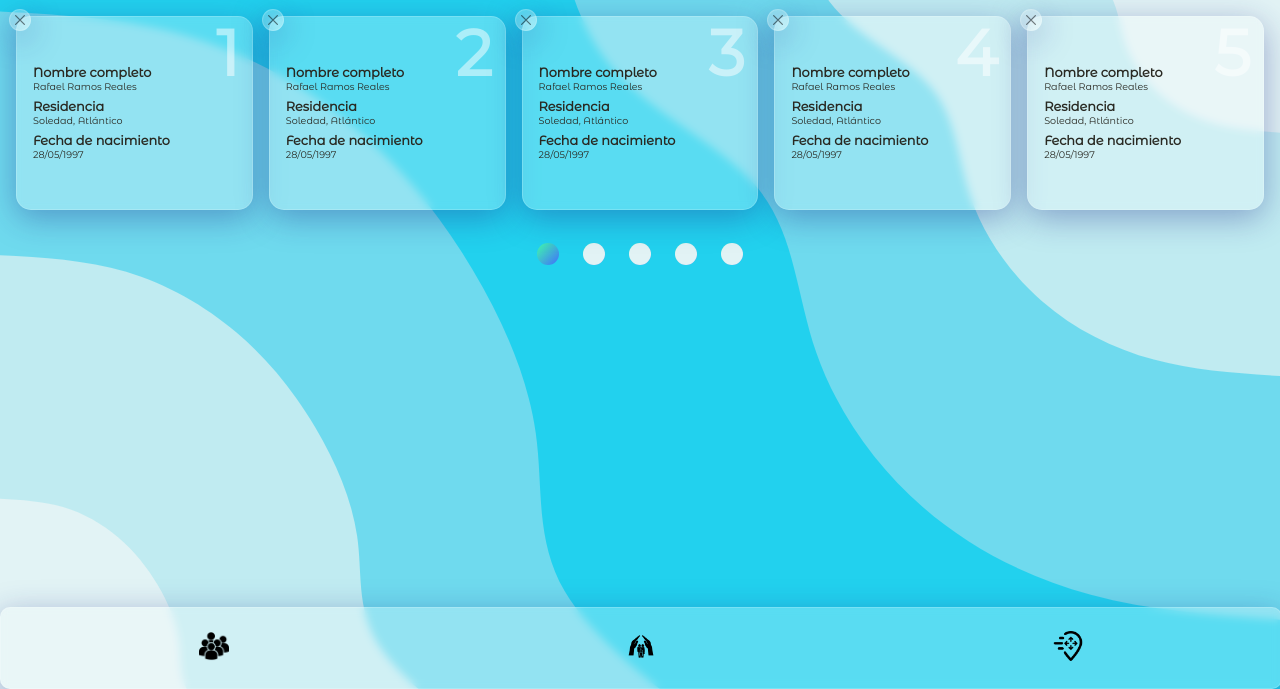
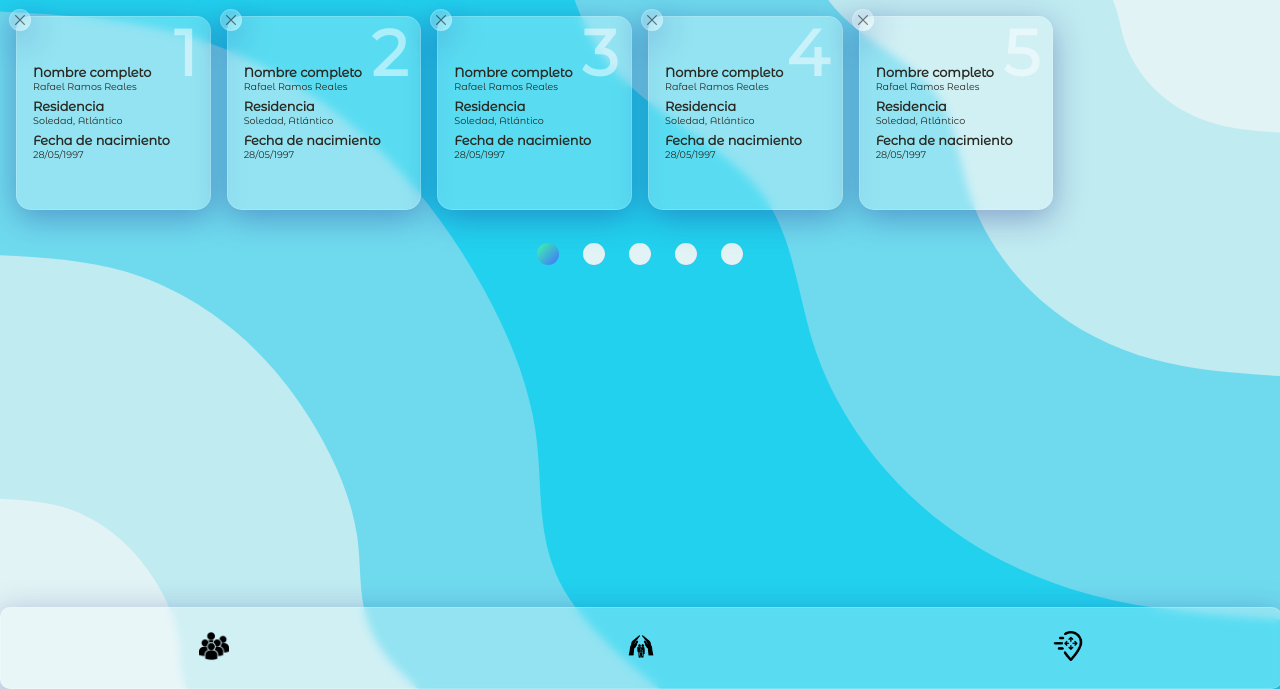
Before and after one commit to RafaelRamosR/front-desplazados, a plain HTML site: page src/views/users.view.html in a window 1280 px wide. Shown: the part 111-800 px from the top of the page. Drawn offline with Linux system fonts and the light colour scheme.

Commit message:
Fix css card list style

```diff
--- a/src/css/card.css
+++ b/src/css/card.css
@@ -105,7 +105,7 @@
 @media screen and (min-width: 650px) {
   .cards {
     display: grid;
-    grid-template-columns: repeat(auto-fit, minmax(12em, 1fr));
+    grid-template-columns: repeat(auto-fill, minmax(12em, 1fr));
     overflow: visible;
   }
 
```
